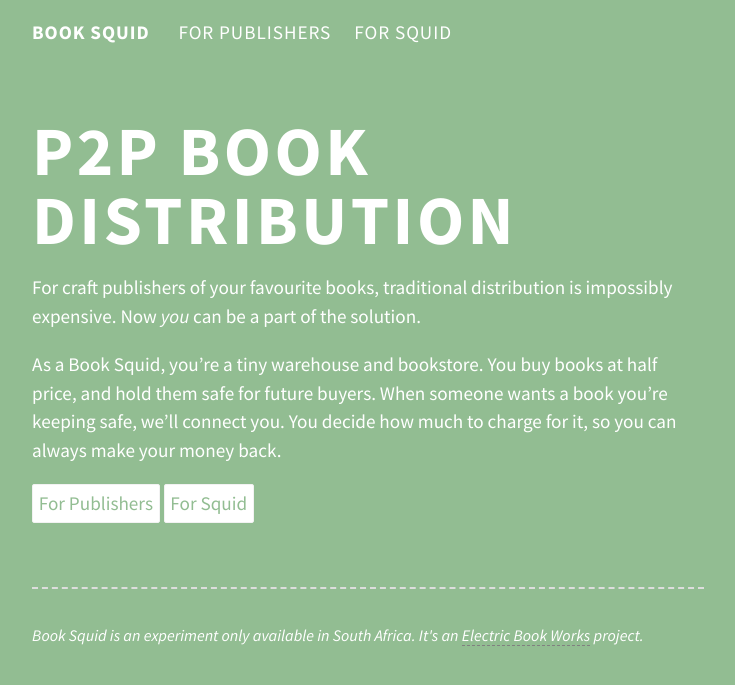
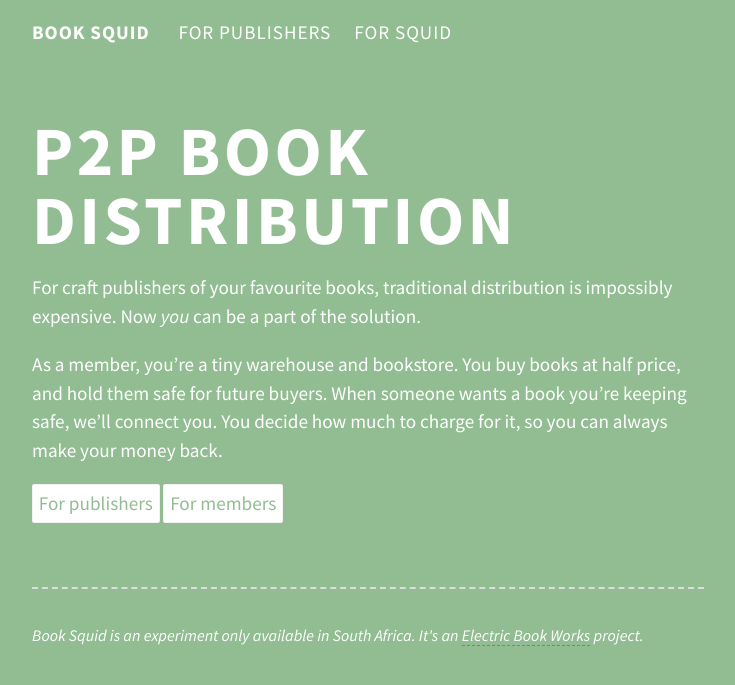
Before and after one commit to electricbookworks/booksquid, a Jekyll site: the page built from index.md, in a window 1280 px wide. Shown: the top 685 px of the page, without its empty margins (272-1007 px from the left). Built offline with Jekyll 4.4.1, drawn with Linux system fonts in a browser that asks for light colours.

Commit message:
Update index.md

```diff
--- a/index.md
+++ b/index.md
@@ -1,5 +1,5 @@
 ---
-title: Book Squid
+title: P2P book distribution
 style: home
 ---
 
@@ -7,7 +7,7 @@ style: home
 
 For craft publishers of your favourite books, traditional distribution is impossibly expensive. Now *you* can be a part of the solution.
 
-As a Book Squid, you're a tiny warehouse and bookstore. You buy books at half price, and hold them safe for future buyers. When someone wants a book you're keeping safe, we'll connect you. You decide how much to charge for it, so you can always make your money back.
+As a member, you're a tiny warehouse and bookstore. You buy books at half price, and hold them safe for future buyers. When someone wants a book you're keeping safe, we'll connect you. You decide how much to charge for it, so you can always make your money back.
 
-[For Publishers]({{site.baseurl}}/publishers){:.button}
-[For Squid]({{site.baseurl}}/squid){:.button}
+[For publishers]({{site.baseurl}}/publishers){:.button}
+[For members]({{site.baseurl}}/how-it-works){:.button}
```
